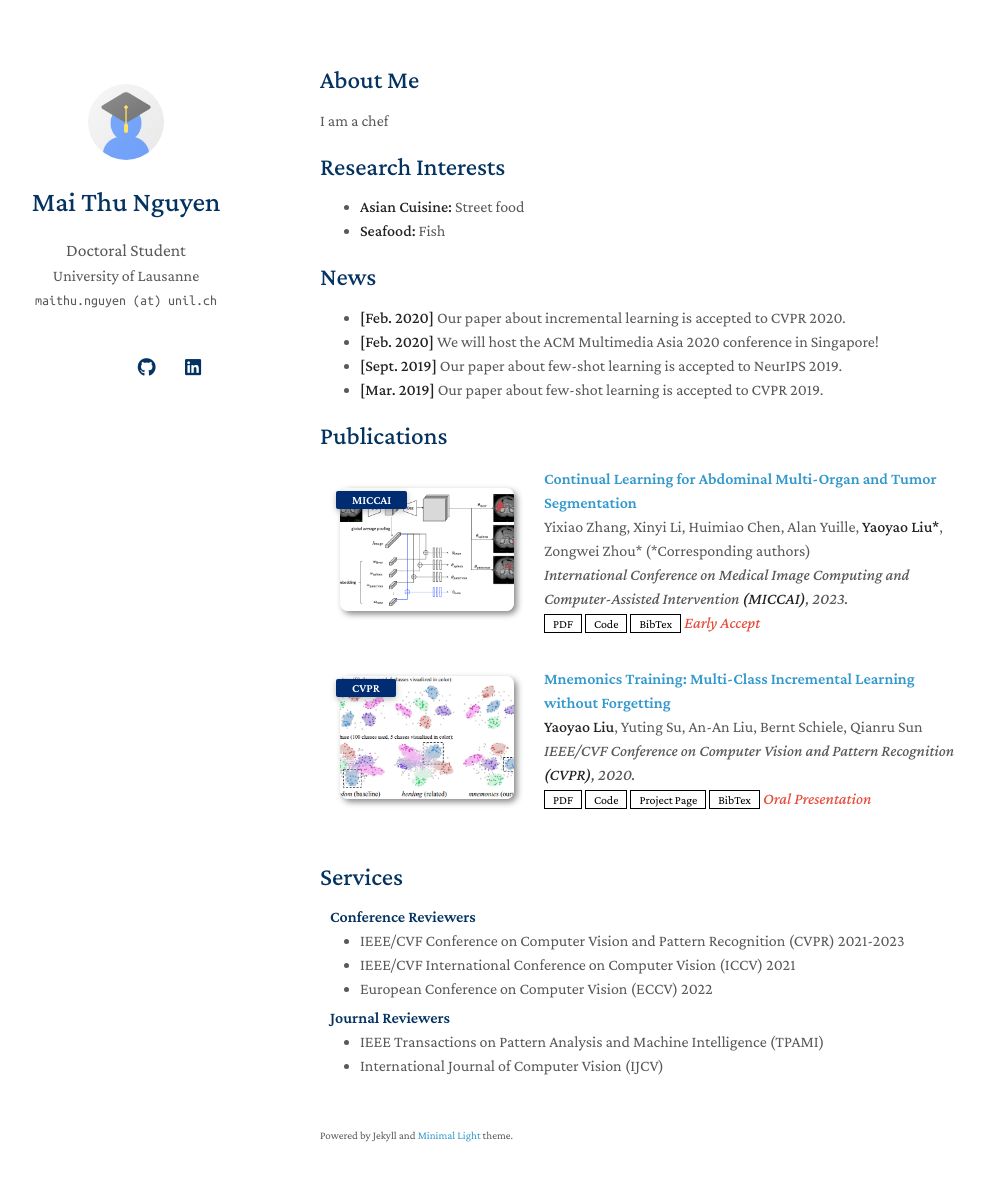
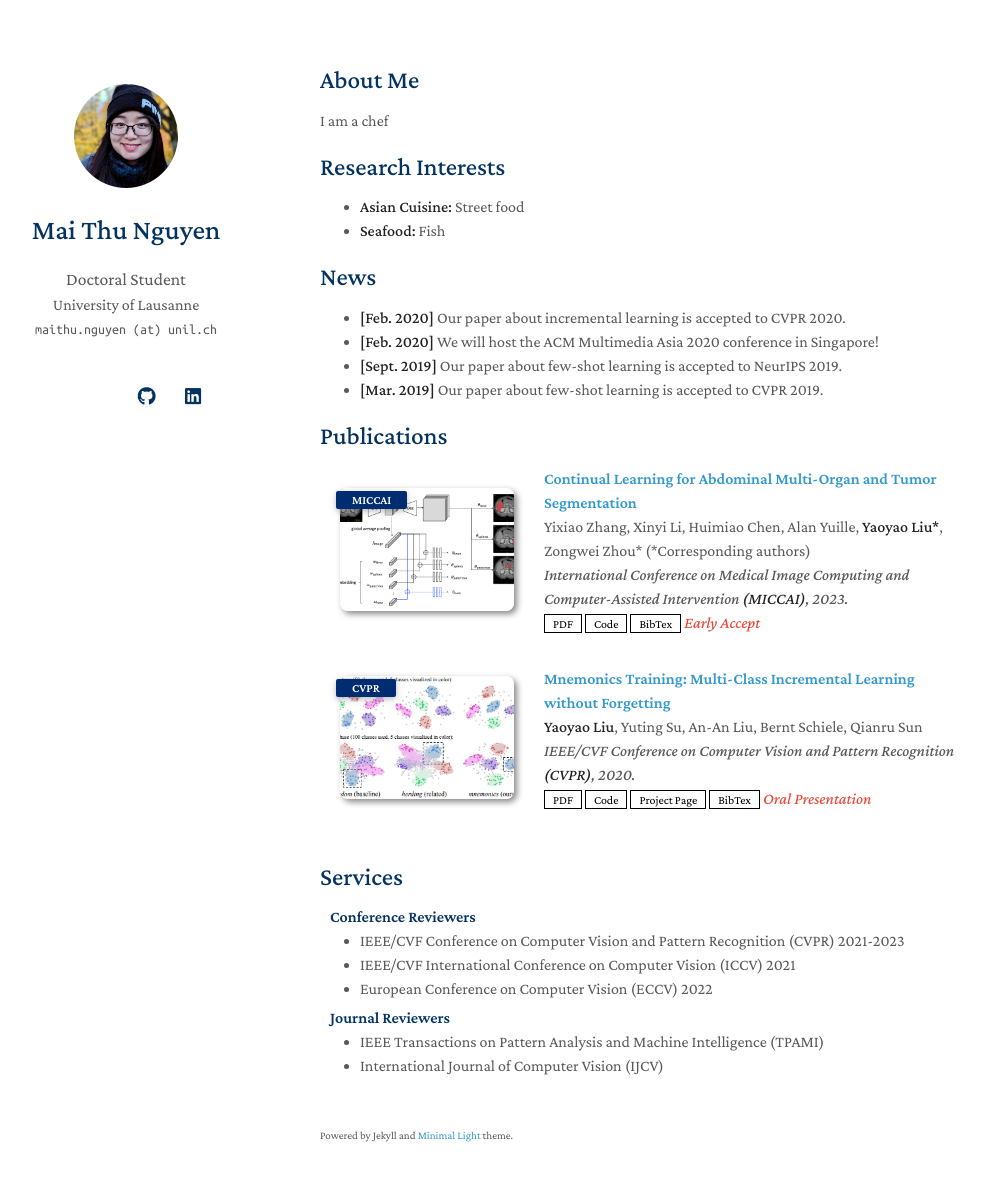
Before and after one commit to maithunguyen/maithunguyen.github.io, a Jekyll site: the page built from index.md, in a window 1280 px wide and 1216 px high. Shown: the top 1181 px of the window, without its empty margins (150-1135 px from the left). Built offline with Jekyll 4.4.1, drawn with Linux system fonts in a browser that asks for light colours; nearby versions of some CDN libraries; a style sheet for code colours, icons or effects is not loaded; our own code applies the rules of GitHub Pages for plain Markdown files.

Commit message:
Update _config.yml

```diff
--- a/_config.yml
+++ b/_config.yml
@@ -20,7 +20,7 @@ orcid: https://orcid.org/0000-0002-2968-5256
 
 # Images (e.g., your profile picture and your website's favicon)
 # "favicon" and "favicon_dark" are used for the light and dark modes, respectively.
-avatar: ./assets/img/avatar.png
+avatar: ./assets/img/1589562804022.jpeg
 favicon: ./assets/img/favicon.png
 favicon_dark: ./assets/img/favicon-dark.png
 
```
